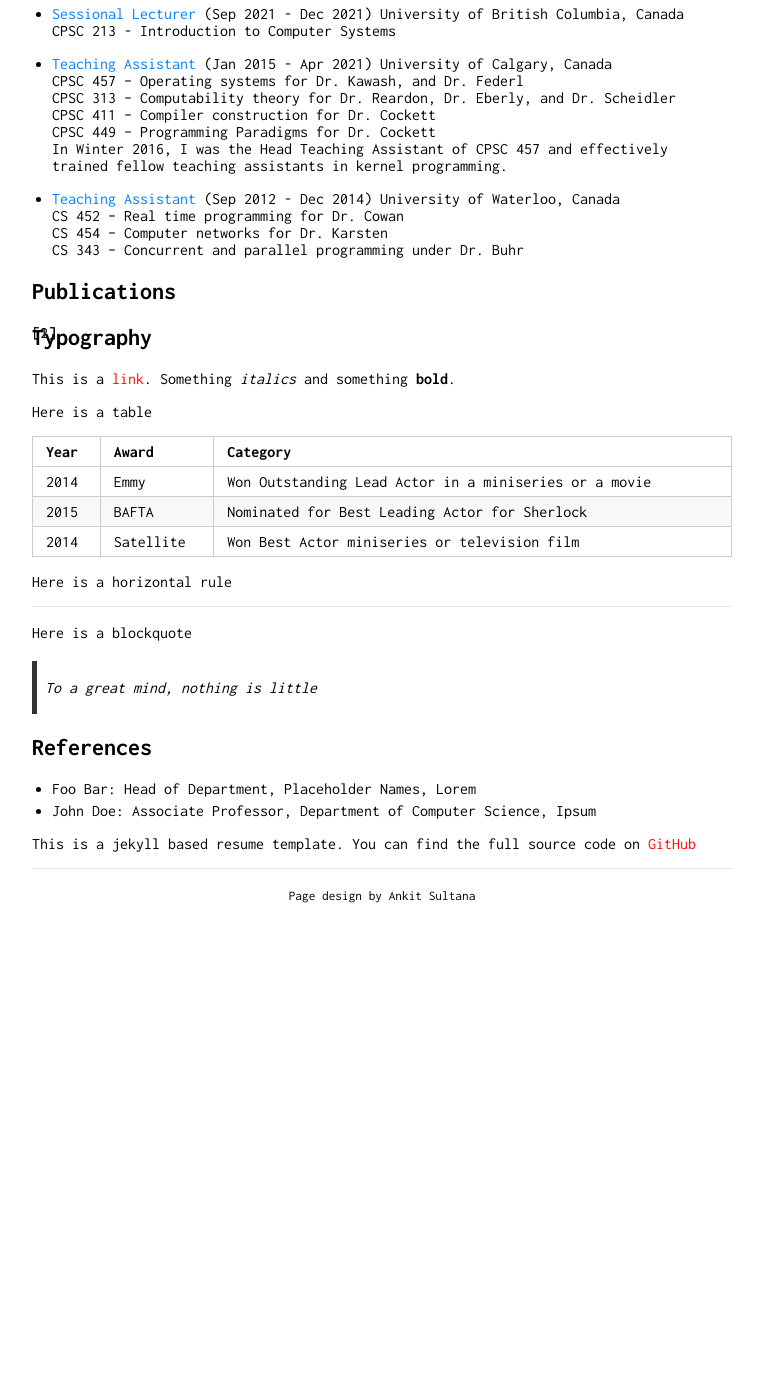
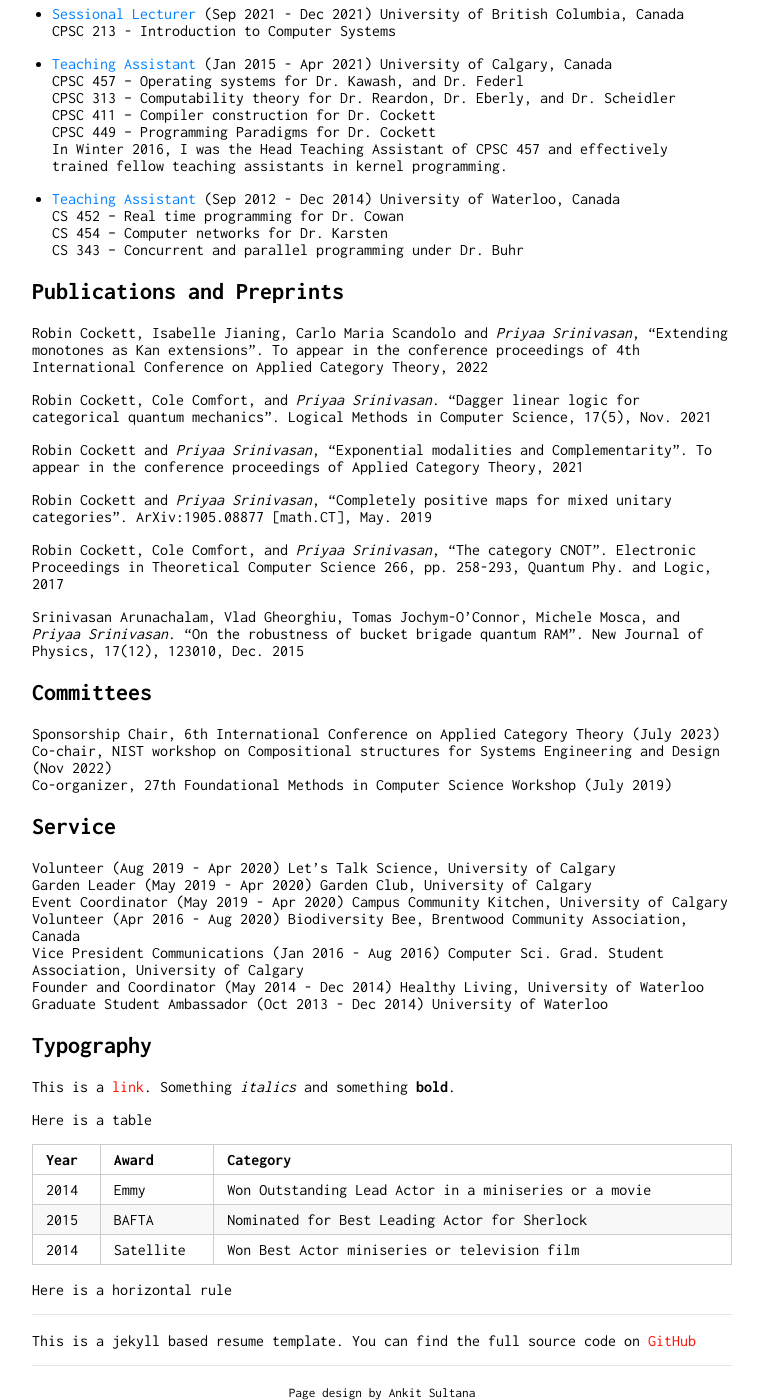
Before and after one commit to priyaasrini/priyaasrini.github.io, a Jekyll site: the page built from index.md, in a window 1280 px wide and 1400 px high, scrolled down 621 px. Shown: the whole window, without its empty margins (258-1021 px from the left). Built offline with Jekyll 4.4.1, drawn with Linux system fonts in a browser that asks for light colours; our own code applies the rules of GitHub Pages for plain Markdown files; before the commit the page ends 1524 px from its top, so only the background shows below that.

Commit message:
Publications, Committee, Service

```diff
--- a/index.md
+++ b/index.md
@@ -35,10 +35,35 @@ CS 454 – Computer networks for Dr. Karsten <br>
 CS 343 – Concurrent and parallel programming under Dr. Buhr <br>
 
 
-## Publications
+## Publications and Preprints
 
-1.
-2.
+ Robin Cockett, Isabelle Jianing, Carlo Maria Scandolo and *Priyaa Srinivasan*, "Extending monotones as Kan extensions". To appear in the conference proceedings of 4th International Conference on Applied Category Theory, 2022
+
+ Robin Cockett, Cole Comfort, and *Priyaa Srinivasan*. "Dagger linear logic for categorical quantum mechanics". Logical Methods in Computer Science, 17(5), Nov. 2021
+
+ Robin Cockett and *Priyaa Srinivasan*, "Exponential modalities and Complementarity". To appear in the conference proceedings of Applied Category Theory, 2021
+
+ Robin Cockett and *Priyaa Srinivasan*, "Completely positive maps for mixed unitary categories". ArXiv:1905.08877 [math.CT], May. 2019
+
+ Robin Cockett, Cole Comfort, and *Priyaa Srinivasan*, "The category CNOT". Electronic Proceedings in Theoretical Computer Science 266, pp. 258-293, Quantum Phy. and Logic, 2017
+
+ Srinivasan Arunachalam, Vlad Gheorghiu, Tomas Jochym-O'Connor, Michele Mosca, and *Priyaa Srinivasan*. "On the robustness of bucket brigade quantum RAM". New Journal of Physics, 17(12), 123010, Dec. 2015
+
+## Committees
+
+Sponsorship Chair, 6th International Conference on Applied Category Theory (July 2023) <br>
+Co-chair, NIST workshop on Compositional structures for Systems Engineering and Design (Nov 2022) <br>
+Co-organizer, 27th Foundational Methods in Computer Science Workshop (July 2019) <br>
+
+## Service
+
+Volunteer (Aug 2019 - Apr 2020) Let's Talk Science, University of Calgary <br>
+Garden Leader (May 2019 - Apr 2020) Garden Club, University of Calgary <br>
+Event Coordinator (May 2019 - Apr 2020) Campus Community Kitchen, University of Calgary <br>
+Volunteer (Apr 2016 - Aug 2020) Biodiversity Bee, Brentwood Community Association, Canada <br>
+Vice President Communications (Jan 2016 - Aug 2016) Computer Sci. Grad. Student Association, University of Calgary <br>
+Founder and Coordinator (May 2014 - Dec 2014) Healthy Living, University of Waterloo <br>
+Graduate Student Ambassador (Oct 2013 - Dec 2014) University of Waterloo
 
 ## Typography
 
@@ -56,13 +81,4 @@ Here is a horizontal rule
 
 ---
 
-Here is a blockquote
-
-> To a great mind, nothing is little
-
-## References
-
-* Foo Bar: Head of Department, Placeholder Names, Lorem
-* John Doe: Associate Professor, Department of Computer Science, Ipsum
-
 This is a jekyll based resume template. You can find the full source code on [GitHub](https://github.com/bk2dcradle/researcher)
```
